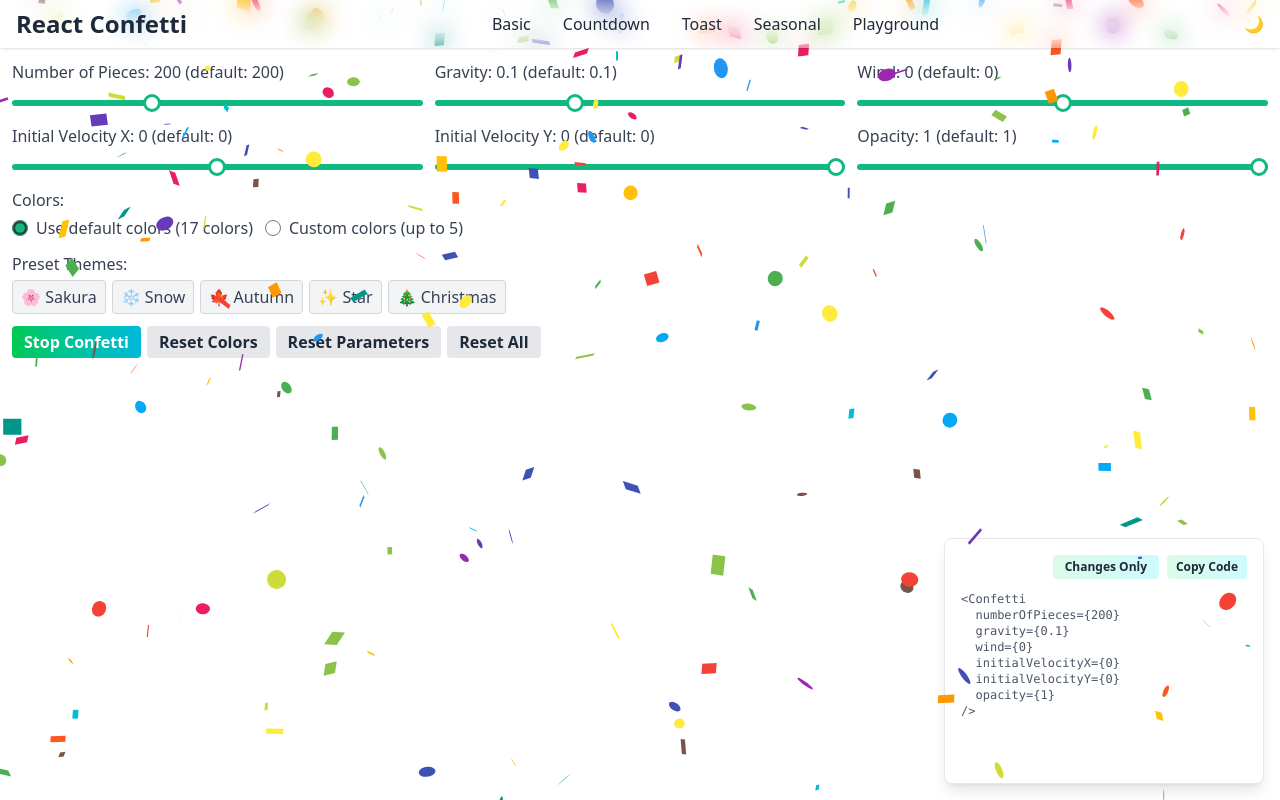
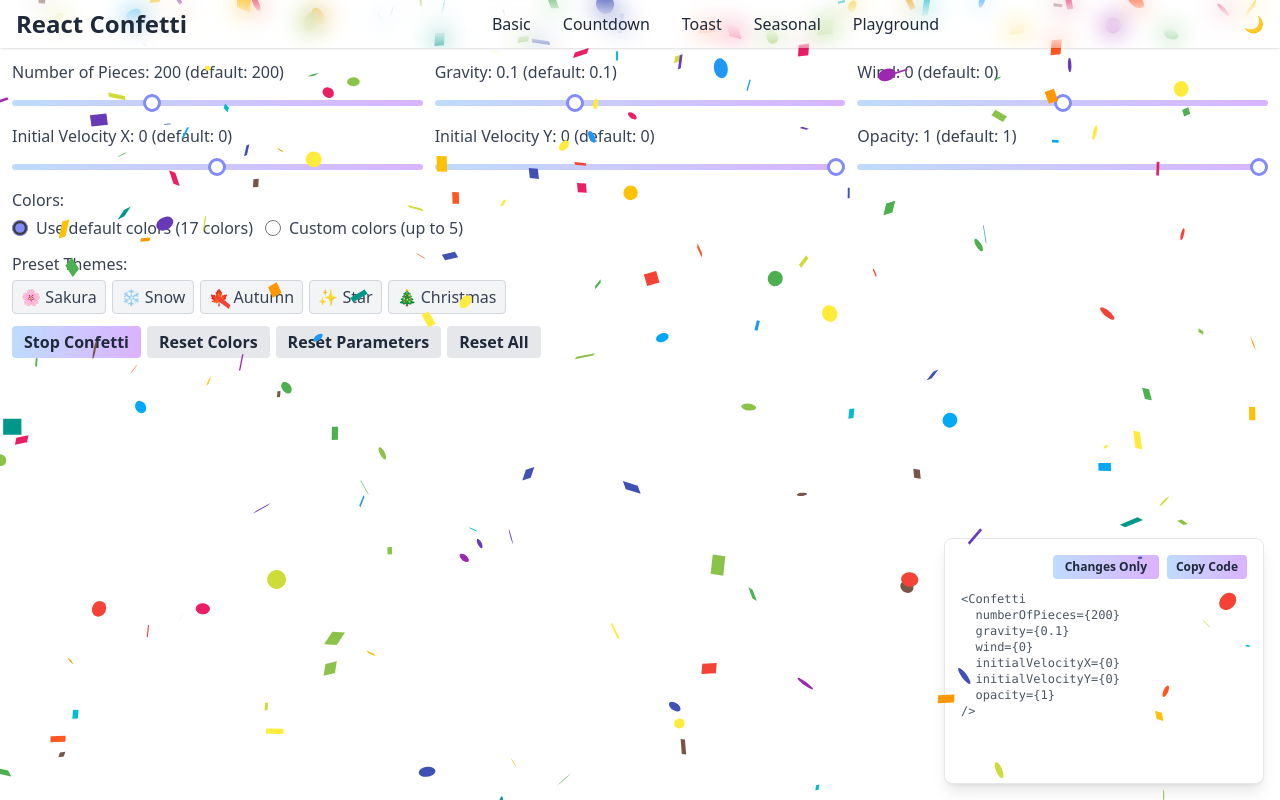
Before and after one commit to kkoisland/react-confetti-app, a React (Vite) app: page /playground in a window 1280 px wide. Built offline with nearby package versions, Linux system fonts and the light colour scheme.

Commit message:
style: unify Playground page color theme with blue-purple gradient

```diff
--- a/src/index.css
+++ b/src/index.css
@@ -2,17 +2,17 @@
 
 @custom-variant dark (&:where(.dark, .dark *));
 
-/* Playground page: Green/Cyan accent colors */
+/* Playground page: Blue to Purple gradient accent colors */
 input[type="radio"]:checked {
-	accent-color: #10b981;
+	accent-color: #818cf8;
 }
 
-/* All sliders: Green track + White thumb with green border */
+/* All sliders: Gradient track + White thumb with gradient border */
 input[type="range"] {
 	-webkit-appearance: none;
 	appearance: none;
 	height: 6px;
-	background: #10b981;
+	background: linear-gradient(90deg, #bfdbfe, #d8b4fe);
 	border-radius: 3px;
 	outline: none;
 	cursor: pointer;
@@ -25,7 +25,7 @@ input[type="range"]::-webkit-slider-thumb {
 	height: 18px;
 	border-radius: 50%;
 	background: white;
-	border: 3px solid #10b981;
+	border: 3px solid #818cf8;
 	cursor: pointer;
 }
 
@@ -34,6 +34,6 @@ input[type="range"]::-moz-range-thumb {
 	height: 18px;
 	border-radius: 50%;
 	background: white;
-	border: 3px solid #10b981;
+	border: 3px solid #818cf8;
 	cursor: pointer;
 }
--- a/src/pages/PlaygroundPage.tsx
+++ b/src/pages/PlaygroundPage.tsx
@@ -385,7 +385,7 @@ const PlaygroundPage = () => {
 					<button
 						type="button"
 						onClick={() => setShowConfetti(!showConfetti)}
-						className="px-3 py-1 text-md bg-gradient-to-r from-green-500 to-cyan-500 text-white rounded font-semibold hover:from-green-600 hover:to-cyan-600 transition-all"
+						className="px-3 py-1 text-md bg-gradient-to-r from-blue-200 to-purple-300 hover:from-blue-400 hover:to-purple-500 text-gray-800 hover:text-white rounded font-semibold transition-all"
 					>
 						{showConfetti ? "Stop Confetti" : "Start Confetti"}
 					</button>
@@ -436,7 +436,7 @@ const PlaygroundPage = () => {
 							<button
 								type="button"
 								onClick={() => setShowAllParameters(false)}
-								className="px-3 py-1 text-xs bg-gradient-to-r from-green-100 to-cyan-100 dark:from-green-900 dark:to-cyan-900 text-gray-800 dark:text-gray-200 font-semibold rounded hover:from-green-200 hover:to-cyan-200 dark:hover:from-green-800 dark:hover:to-cyan-800 transition-all whitespace-nowrap"
+								className="px-3 py-1 text-xs bg-gradient-to-r from-blue-200 to-purple-300 hover:from-blue-400 hover:to-purple-500 text-gray-800 hover:text-white font-semibold rounded transition-all whitespace-nowrap"
 							>
 								Changes Only
 							</button>
@@ -444,7 +444,7 @@ const PlaygroundPage = () => {
 							<button
 								type="button"
 								onClick={() => setShowAllParameters(true)}
-								className="px-3 py-1 text-xs bg-gradient-to-r from-green-100 to-cyan-100 dark:from-green-900 dark:to-cyan-900 text-gray-800 dark:text-gray-200 font-semibold rounded hover:from-green-200 hover:to-cyan-200 dark:hover:from-green-800 dark:hover:to-cyan-800 transition-all whitespace-nowrap"
+								className="px-3 py-1 text-xs bg-gradient-to-r from-blue-200 to-purple-300 hover:from-blue-400 hover:to-purple-500 text-gray-800 hover:text-white font-semibold rounded transition-all whitespace-nowrap"
 							>
 								Show All
 							</button>
@@ -452,7 +452,7 @@ const PlaygroundPage = () => {
 						<button
 							type="button"
 							onClick={handleCopyCode}
-							className="w-20 px-2 py-1 text-xs bg-gradient-to-r from-green-100 to-cyan-100 dark:from-green-900 dark:to-cyan-900 text-gray-800 dark:text-gray-200 font-semibold rounded hover:from-green-200 hover:to-cyan-200 dark:hover:from-green-800 dark:hover:to-cyan-800 transition-all whitespace-nowrap"
+							className="w-20 px-2 py-1 text-xs bg-gradient-to-r from-blue-200 to-purple-300 hover:from-blue-400 hover:to-purple-500 text-gray-800 hover:text-white font-semibold rounded transition-all whitespace-nowrap"
 						>
 							{copied ? "Copied!" : "Copy Code"}
 						</button>
```
Also changed, not shown: 2 other files (tests, documents, lock files or other folders).
